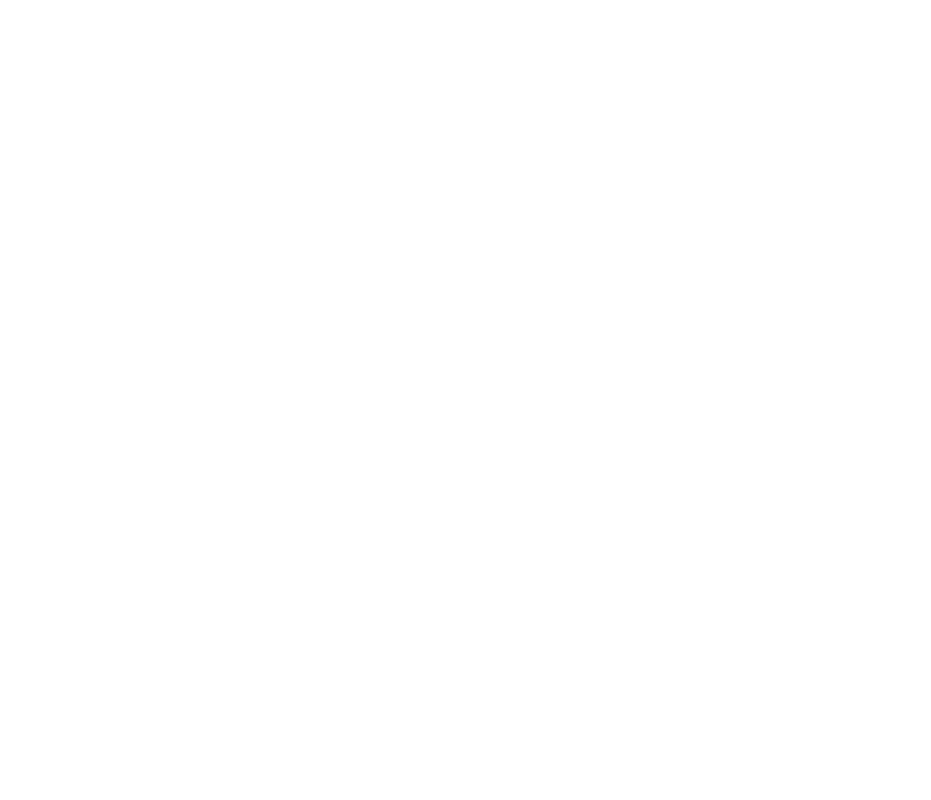
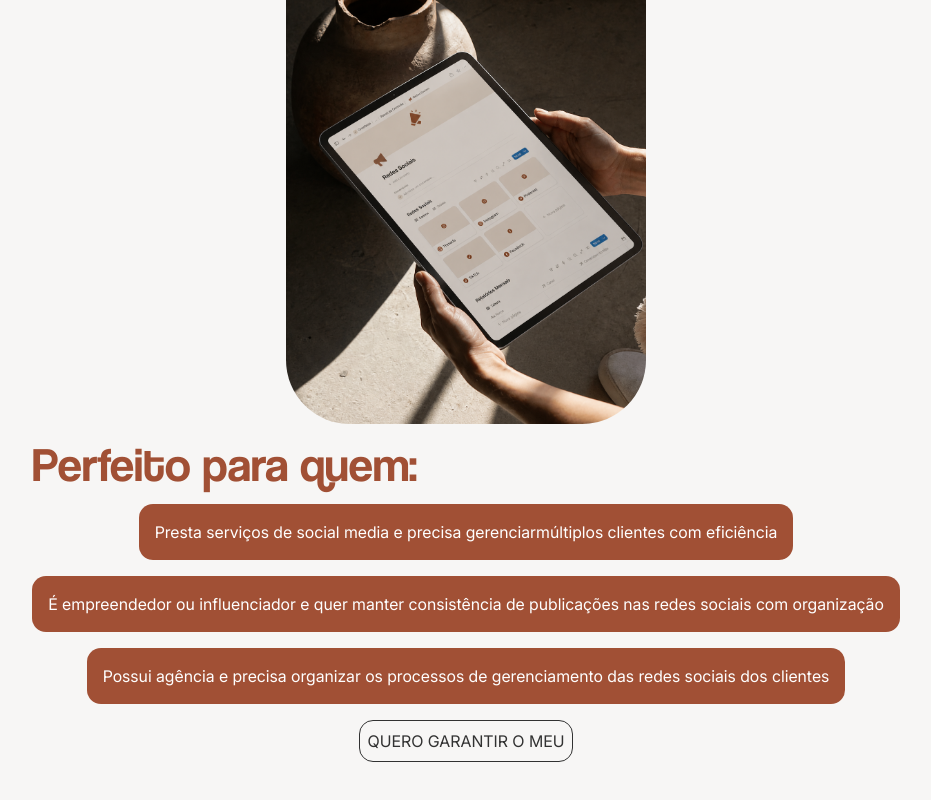
Before and after one commit to PedroHammes/onzeonze-lp-tsmp, a Next.js app: page / in a window 1280 px wide. Shown: the part 4776-5576 px from the top of the page, without its empty margins (174-1105 px from the left). Before the commit the page ends 4604 px from the top, so only its background shows below. Built offline with nearby package versions, Linux system fonts and the light colour scheme.

Commit message:
feat: section 06 audience

```diff
--- a/app/page.tsx
+++ b/app/page.tsx
@@ -3,6 +3,7 @@
 import Section03Differentiators from "@/components/sections/section03Differentiators";
 import Section04Features from "@/components/sections/section04Features";
 import Section05Details from "@/components/sections/section05Details";
+import Section06Audicence from "@/components/sections/section06Audience";
 
 export default function Home() {
 
@@ -13,6 +14,7 @@
       <Section03Differentiators />
       <Section04Features />
       <Section05Details />
+      <Section06Audicence />
     </main>
   );
 }
--- /dev/null
+++ b/components/sections/section06Audience.tsx
@@ -0,0 +1,45 @@
+import { HOTMART_URL } from "@/lib/constants"
+import Image from "next/image"
+
+export default function Section06Audicence() {
+    return (
+        <section className='relative flex flex-col gap-4 items-center justify-center px-8 bg-secondary'>
+            {/* Imagem */}
+            <div className="w-90 h-125 relative rounded-[4rem] overflow-hidden">
+                <Image
+                src={"/ux/section-06-audience/audience.webp"}
+                alt="Sobre a empresa"
+                fill
+                className="object-cover"
+                />
+            </div>
+
+            {/* Texto */}
+            <div className="flex flex-col gap-4 justify-center items-center">
+                <h2 className="font-heading text-primary text-5xl">
+                    Perfeito para quem:
+                </h2>
+                <div className="bg-primary p-4 rounded-xl">
+                    <p className="font-sans text-background text-base">
+                        Presta serviços de social media e precisa gerenciarmúltiplos clientes com eficiência
+                    </p>
+                </div>
+                <div className="bg-primary p-4 rounded-xl">
+                    <p className="font-sans text-background text-base">
+                        É empreendedor ou influenciador e quer manter consistência de publicações nas redes sociais com organização
+                    </p>
+                </div>
+                <div className="bg-primary p-4 rounded-xl">
+                    <p className="font-sans text-background text-base">
+                        Possui agência e precisa organizar os processos de gerenciamento das redes sociais dos clientes
+                    </p>
+                </div>
+                <a href={HOTMART_URL} target="_blank" rel="noopener noreferrer"
+                className="border border-foreground rounded-xl p-2 w-fit"
+                >
+                    QUERO GARANTIR O MEU
+                </a>
+            </div>
+        </section>
+    )
+}
```
Also changed, not shown: public/ux/section-06-audience/Captura de tela 2026-05-01 155827.png (deleted), public/ux/section-06-audience/audience.webp (renamed from public/ux/section-06-audience/WEBP.webp).
